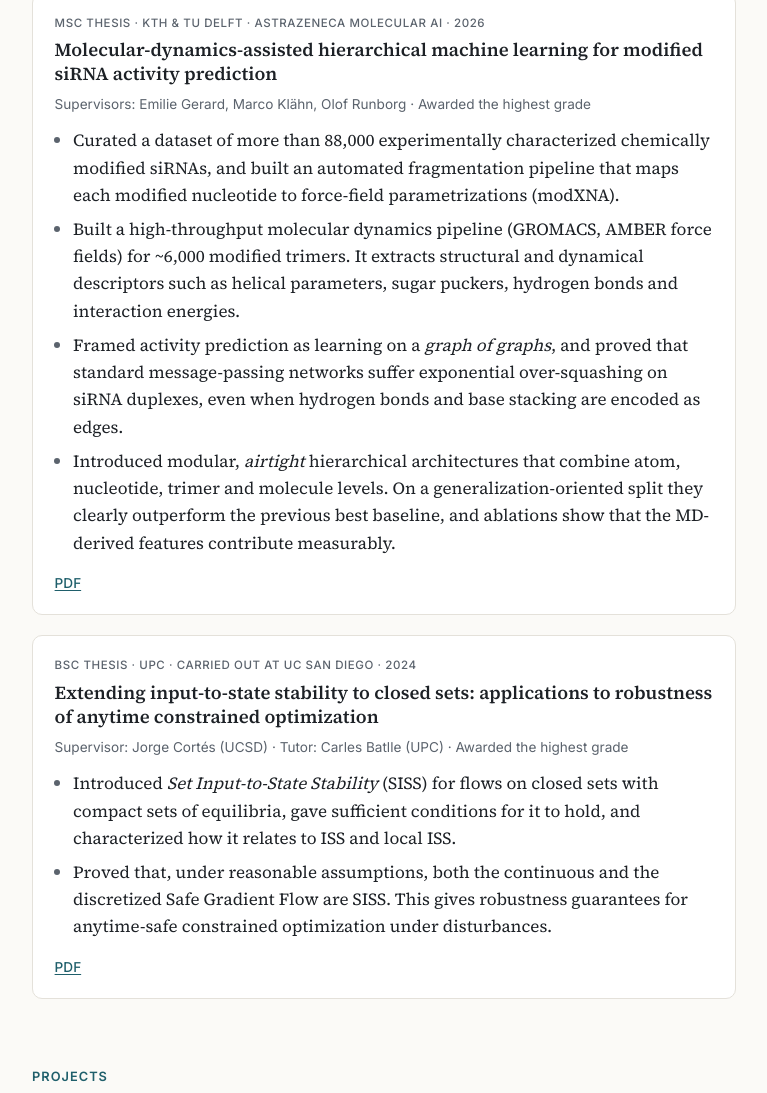
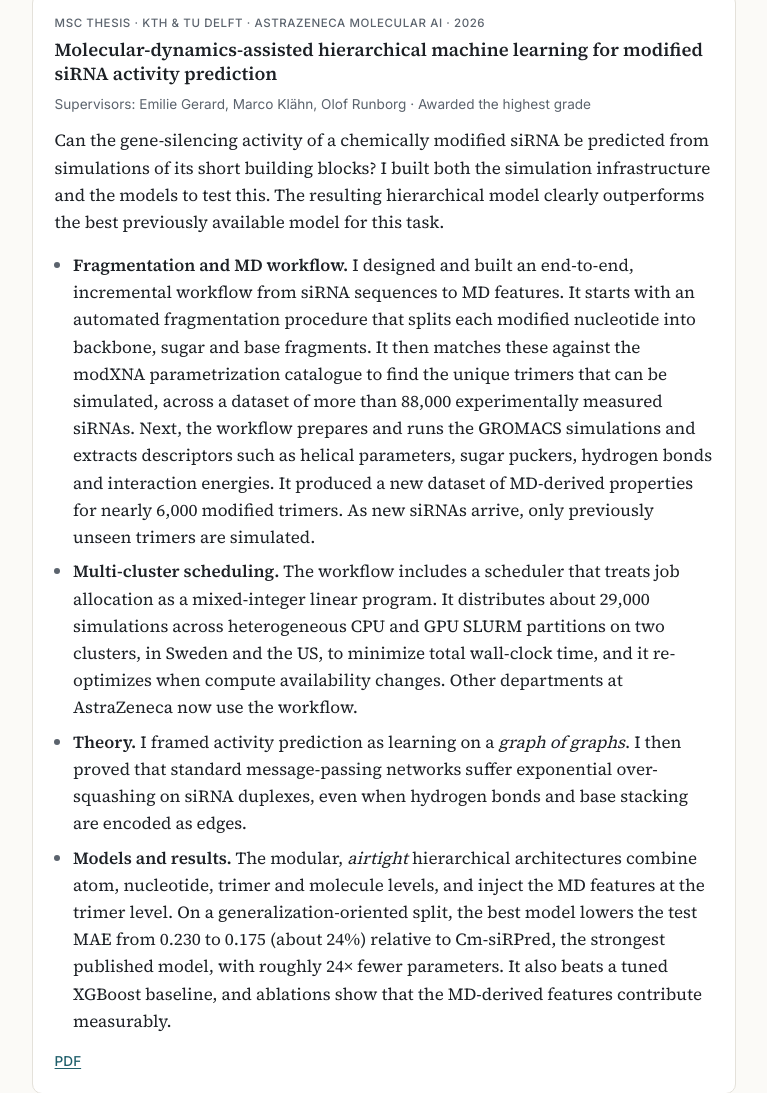
Before and after one commit to javier-gallardo-saenz/javier-gallardo-saenz.github.io, a plain HTML site: page index.html in a window 1280 px wide. Shown: the part 1729-2822 px from the top of the page, without its empty margins (256-1023 px from the left). Drawn offline with Linux system fonts and the light colour scheme.

Commit message:
Update MSc thesis description, add PINNs project
Credit the fragmentation and multi-cluster MD workflow, state results
against Cm-siRPred with numbers, and replace the complex-networks
project with the eigenvector-embeddings PINNs report.

Co-Authored-By: Claude Opus 5.5 <noreply@anthropic.com>

```diff
--- a/index.html
+++ b/index.html
@@ -118,18 +118,30 @@
       <p class="kicker">MSc thesis · KTH &amp; TU Delft · AstraZeneca Molecular AI · 2026</p>
       <h3>Molecular-dynamics-assisted hierarchical machine learning for modified siRNA activity prediction</h3>
       <p class="meta">Supervisors: Emilie Gerard, Marco Klähn, Olof Runborg · Awarded the highest grade</p>
+      <p>Can the gene-silencing activity of a chemically modified siRNA be predicted from simulations of its short
+        building blocks? I built both the simulation infrastructure and the models to test this. The resulting
+        hierarchical model clearly outperforms the best previously available model for this task.</p>
       <ul>
-        <li>Curated a dataset of more than 88,000 experimentally characterized chemically modified siRNAs, and built an
-          automated fragmentation pipeline that maps each modified nucleotide to force-field parametrizations (modXNA).</li>
-        <li>Built a high-throughput molecular dynamics pipeline (GROMACS, AMBER force fields) for ~6,000 modified
-          trimers. It extracts structural and dynamical descriptors such as helical parameters, sugar puckers,
-          hydrogen bonds and interaction energies.</li>
-        <li>Framed activity prediction as learning on a <em>graph of graphs</em>, and proved that standard
-          message-passing networks suffer exponential over-squashing on siRNA duplexes, even when hydrogen bonds and
-          base stacking are encoded as edges.</li>
-        <li>Introduced modular, <em>airtight</em> hierarchical architectures that combine atom, nucleotide, trimer and
-          molecule levels. On a generalization-oriented split they clearly outperform the previous best baseline, and
-          ablations show that the MD-derived features contribute measurably.</li>
+        <li><strong>Fragmentation and MD workflow.</strong> I designed and built an end-to-end, incremental workflow
+          from siRNA sequences to MD features. It starts with an automated fragmentation procedure that splits each
+          modified nucleotide into backbone, sugar and base fragments. It then matches these against the modXNA
+          parametrization catalogue to find the unique trimers that can be simulated, across a dataset of more than
+          88,000 experimentally measured siRNAs. Next, the workflow prepares and runs the GROMACS simulations and
+          extracts descriptors such as helical parameters, sugar puckers, hydrogen bonds and interaction energies.
+          It produced a new dataset of MD-derived properties for nearly 6,000 modified trimers. As new siRNAs arrive,
+          only previously unseen trimers are simulated.</li>
+        <li><strong>Multi-cluster scheduling.</strong> The workflow includes a scheduler that treats job allocation as
+          a mixed-integer linear program. It distributes about 29,000 simulations across heterogeneous CPU and GPU
+          SLURM partitions on two clusters, in Sweden and the US, to minimize total wall-clock time, and it
+          re-optimizes when compute availability changes. Other departments at AstraZeneca now use the workflow.</li>
+        <li><strong>Theory.</strong> I framed activity prediction as learning on a <em>graph of graphs</em>. I then
+          proved that standard message-passing networks suffer exponential over-squashing on siRNA duplexes, even when
+          hydrogen bonds and base stacking are encoded as edges.</li>
+        <li><strong>Models and results.</strong> The modular, <em>airtight</em> hierarchical architectures combine
+          atom, nucleotide, trimer and molecule levels, and inject the MD features at the trimer level. On a
+          generalization-oriented split, the best model lowers the test MAE from 0.230 to 0.175 (about 24%) relative to
+          Cm-siRPred, the strongest published model, with roughly 24× fewer parameters. It also beats a tuned XGBoost
+          baseline, and ablations show that the MD-derived features contribute measurably.</li>
       </ul>
       <p class="links-inline"><a href="MasterThesis_GallardoSaenzJavier.pdf">PDF</a></p>
     </article>
@@ -161,6 +173,19 @@
     </article>
 
     <article class="project">
+      <h3><a href="PINNs_EigenvectorEmbeddings_Report.pdf">Eigenvector embeddings and spectral bias in PINNs</a></h3>
+      <p class="stack">Python · JAX · NGSolve · with A. Carraro · TU Delft, course taught by Alexander Heinlein</p>
+      <p>Studied whether adding graph-Laplacian or Laplace–Beltrami eigenfunctions to a PINN's inputs helps it solve
+        Poisson problems on non-convex domains (C-shaped, dumbbell and spiral), using finite-element solutions
+        (Netgen/NGSolve, PINVIT eigensolver) as ground truth. The embeddings gave at most modest gains. Projecting
+        the learned solutions onto the Laplace–Beltrami eigenbasis showed why: the networks consistently fail to
+        capture the lowest eigenmode. Spectral regularization, and learning only the residual of a truncated
+        eigenbasis expansion, corrected much of this error within 500 epochs. The ingredients here, namely Laplacian
+        eigenproblems, basis expansions and learned corrections to them, recur throughout electronic structure.
+        <a href="PINNs_EigenvectorEmbeddings_Report.pdf">Report</a>.</p>
+    </article>
+
+    <article class="project">
       <h3><a href="https://github.com/javier-gallardo-saenz/Hub_Laplacian_GNNs">Hub-Laplacian operators for directional GNNs</a></h3>
       <p class="stack">Python · PyTorch Geometric · QM9 · with A. Carraro and I. Heijmink (TU Delft)</p>
       <p>Integrated degree-biased graph shift operators, fixed or with learnable bias <em>α</em>, into polynomial-filter
@@ -177,14 +202,6 @@
         high-density fluids, with uncertainty estimates and tail corrections.
         <a href="https://github.com/javier-gallardo-saenz/muFE-in-LJFluid/blob/main/Project_Report.pdf">Report</a>.</p>
     </article>
-
-    <article class="project">
-      <h3><a href="https://github.com/javier-gallardo-saenz/Complex_Networks_Project">Opinion inference on complex networks</a></h3>
-      <p class="stack">Python · NetworkX</p>
-      <p>Simulates opinion dynamics on random graph models (Erdős–Rényi, Barabási–Albert, configuration, stochastic
-        block and hierarchical models) and compares methods for inferring a node's state from partial, local
-        observations of its neighborhood.</p>
-    </article>
   </section>
 
   <section id="experience">
@@ -193,8 +210,9 @@
       <dt>Jan – Aug 2026</dt>
       <dd>
         <p class="title">AstraZeneca, Molecular AI · Research intern</p>
-        <p>Hierarchical, MD-assisted ML for modified siRNA activity prediction. Built a dataset of MD-derived
-          properties for ~6,000 modified siRNA trimers (MSc thesis).</p>
+        <p>Hierarchical, MD-assisted ML for modified siRNA activity prediction (MSc thesis). Built a high-throughput,
+          multi-cluster MD workflow, now used by other departments at AstraZeneca, that produced MD-derived properties
+          for nearly 6,000 modified siRNA trimers.</p>
       </dd>
 
       <dt>Jun – Jul 2024</dt>
```
Also changed, not shown: 1 other file.
